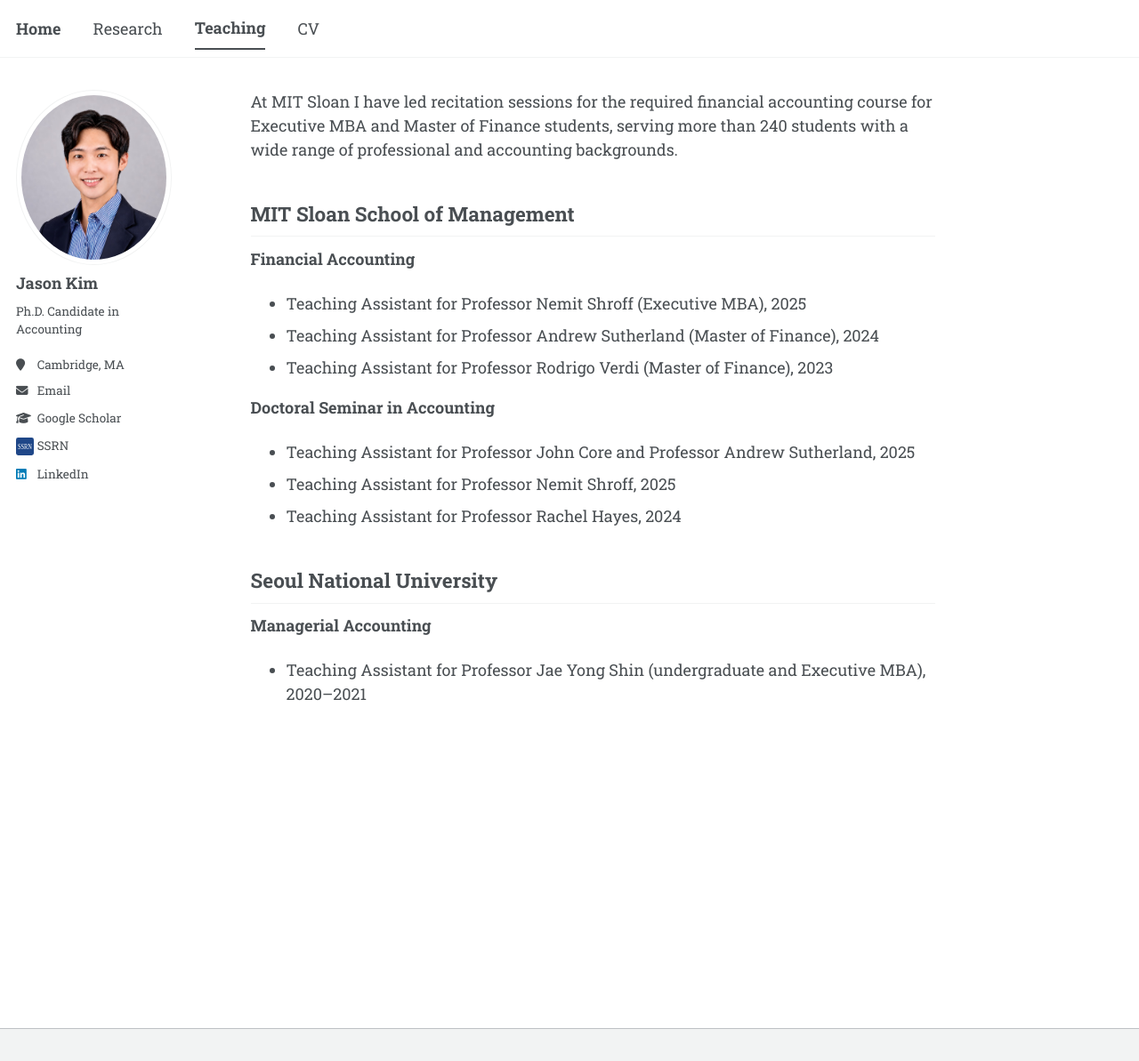
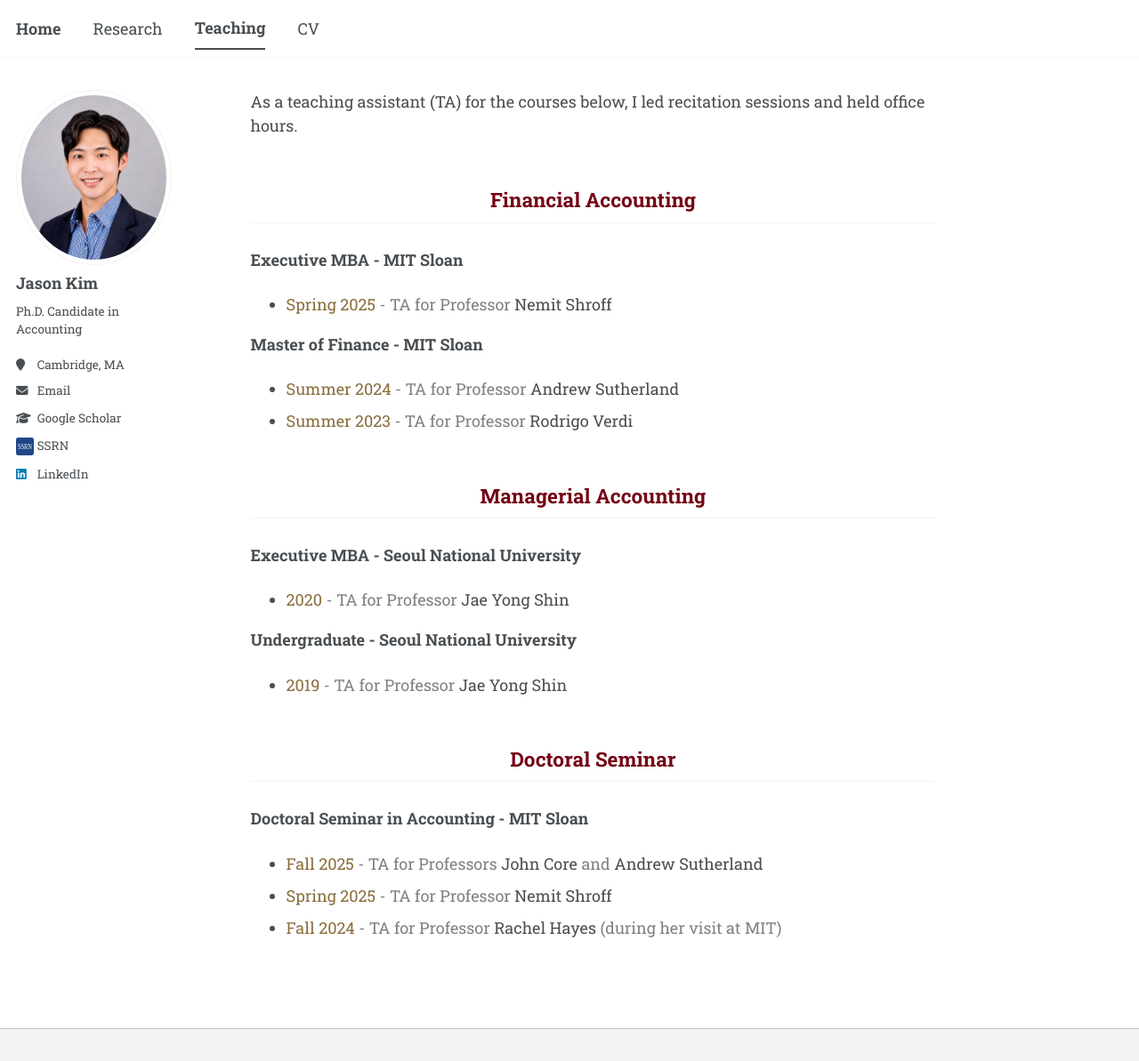
Before and after one commit to jgkim262/jgkim262.github.io, a Jekyll site: the page built from _pages/teaching.md, in a window 1280 px wide and 1193 px high. Shown: the whole window at 89% size. Built offline with Jekyll 4.4.1, drawn with Linux system fonts in a browser that asks for light colours; a style sheet for code colours, icons or effects is not loaded.

Commit message:
Reorganize teaching page by course with centred headings and muted terms
Co-Authored-By: Claude Opus 5 (1M context) <noreply@anthropic.com>

```diff
--- a/_pages/teaching.md
+++ b/_pages/teaching.md
@@ -3,21 +3,36 @@ permalink: /teaching/
 author_profile: true
 ---
 
-At MIT Sloan I have led recitation sessions for the required financial accounting course for Executive MBA and Master of Finance students, serving more than 240 students with a wide range of professional and accounting backgrounds.
+As a teaching assistant (TA) for the courses below, I led recitation sessions and held office hours.
 
-## MIT Sloan School of Management
+## Financial Accounting
+{: .course-title}
 
-**Financial Accounting**
-- Teaching Assistant for Professor Nemit Shroff (Executive MBA), 2025
-- Teaching Assistant for Professor Andrew Sutherland (Master of Finance), 2024
-- Teaching Assistant for Professor Rodrigo Verdi (Master of Finance), 2023
+**Executive MBA - MIT Sloan**
 
-**Doctoral Seminar in Accounting**
-- Teaching Assistant for Professor John Core and Professor Andrew Sutherland, 2025
-- Teaching Assistant for Professor Nemit Shroff, 2025
-- Teaching Assistant for Professor Rachel Hayes, 2024
+* <span class="term">Spring 2025</span> <span class="muted">- TA for Professor</span> Nemit Shroff
 
-## Seoul National University
+**Master of Finance - MIT Sloan**
 
-**Managerial Accounting**
-- Teaching Assistant for Professor Jae Yong Shin (undergraduate and Executive MBA), 2020–2021
+* <span class="term">Summer 2024</span> <span class="muted">- TA for Professor</span> Andrew Sutherland
+* <span class="term">Summer 2023</span> <span class="muted">- TA for Professor</span> Rodrigo Verdi
+
+## Managerial Accounting
+{: .course-title}
+
+**Executive MBA - Seoul National University**
+
+* <span class="term">2020</span> <span class="muted">- TA for Professor</span> Jae Yong Shin
+
+**Undergraduate - Seoul National University**
+
+* <span class="term">2019</span> <span class="muted">- TA for Professor</span> Jae Yong Shin
+
+## Doctoral Seminar
+{: .course-title}
+
+**Doctoral Seminar in Accounting - MIT Sloan**
+
+* <span class="term">Fall 2025</span> <span class="muted">- TA for Professors</span> John Core <span class="muted">and</span> Andrew Sutherland
+* <span class="term">Spring 2025</span> <span class="muted">- TA for Professor</span> Nemit Shroff
+* <span class="term">Fall 2024</span> <span class="muted">- TA for Professor</span> Rachel Hayes <span class="muted">(during her visit at MIT)</span>
--- a/_sass/include/_utilities.scss
+++ b/_sass/include/_utilities.scss
@@ -256,6 +256,26 @@ body:hover .visually-hidden button {
 
 .page__content details > summary:hover {
   background: #e7e9e9;
+}
+
+/* Teaching page: centred crimson course headings, with the term and the
+   connecting words in muted tones so the professors' names carry the line.
+   Apply the heading class with kramdown's block IAL on the following line:
+   ## Financial Accounting
+   {: .course-title} */
+.page__content h2.course-title {
+  text-align: center;
+  color: #750014;
+  margin-top: 2.5em;
+  margin-bottom: 1.25em;
+}
+
+.page__content .term {
+  color: #8a6d3b;
+}
+
+.page__content .muted {
+  color: gray;
 }
 
 /* Opt-in underline for individual links, since body links are underline-free
```
